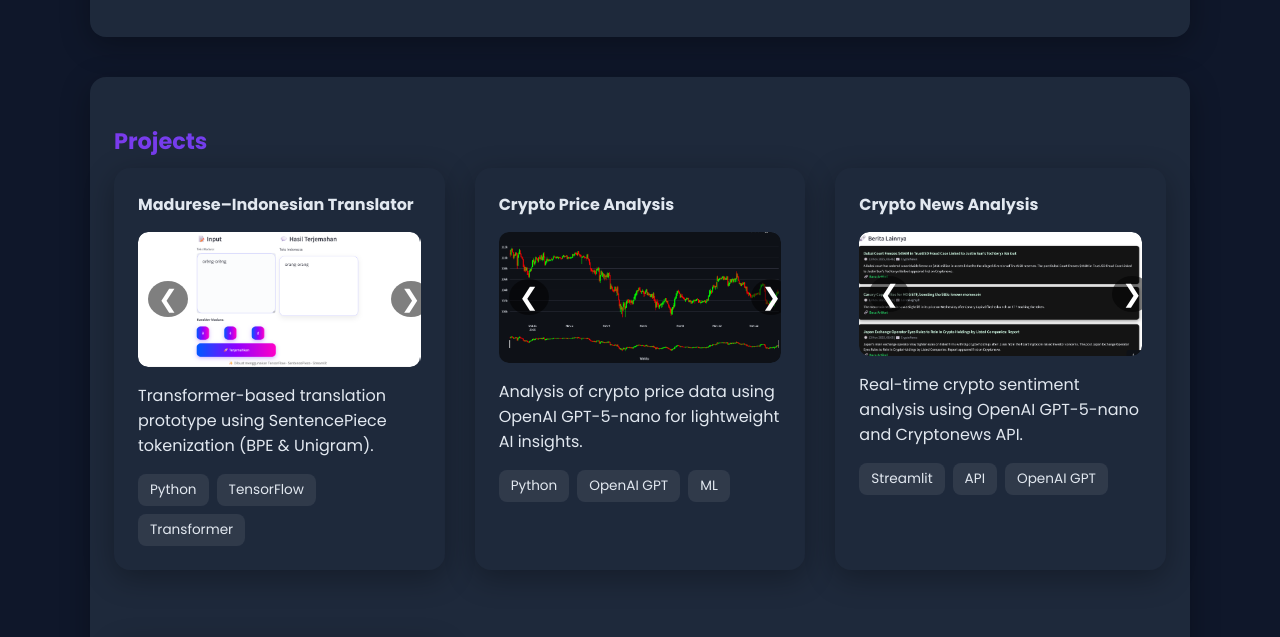
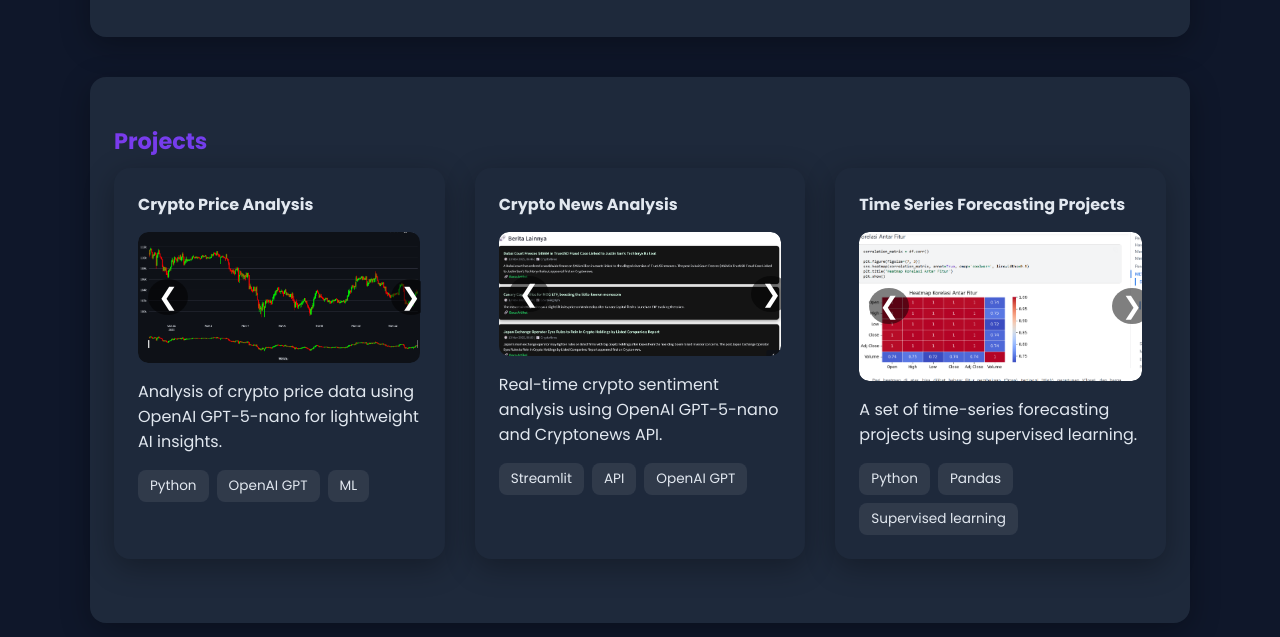
Before and after one commit to heruvia/my_portofolio, a plain HTML site: page index.html in a window 1280 px wide. Shown: the part 711-1348 px from the top of the page. Drawn offline with Linux system fonts and the light colour scheme.

Commit message:
Update index.html

```diff
--- a/index.html
+++ b/index.html
@@ -234,24 +234,7 @@
 
   <!-- PROJECT 1 -->
 
-    <div class="card">
-      <strong>Madurese–Indonesian Translator</strong>
-      <div class="carousel" id="c1">
-        <div class="carousel-track">
-          <img src="mt1.png">
-          <img src="mt2.png">
-          <img src="mt3.png">
-        </div>
-        <div class="nav">
-          <button onclick="prev(1)">❮</button>
-          <button onclick="next(1)">❯</button>
-        </div>
-      </div>
-      <a href="https://huggingface.co/spaces/heviaa/MT_Madurese_Indonesian" target="_blank" style="text-decoration:none; color:inherit;">
-        <p>Transformer-based translation prototype using SentencePiece tokenization (BPE & Unigram).</p>
-      </a>
-      <div class="tags"><span class="tag">Python</span><span class="tag">TensorFlow</span><span class="tag">Transformer</span></div>
-    </div>
+
 
   <!-- PROJECT 2 -->
     <div class="card">
```
